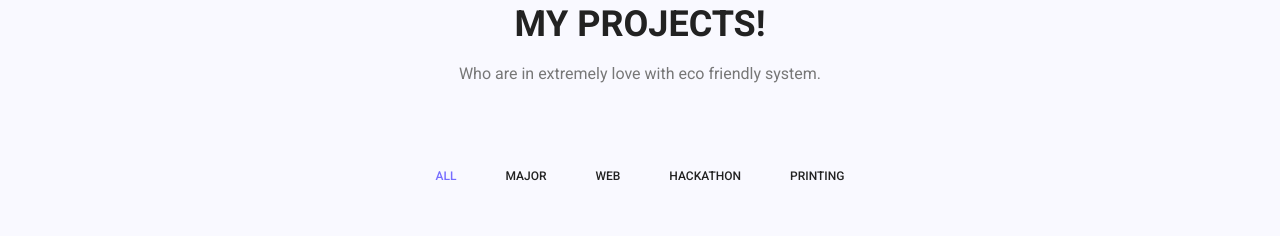
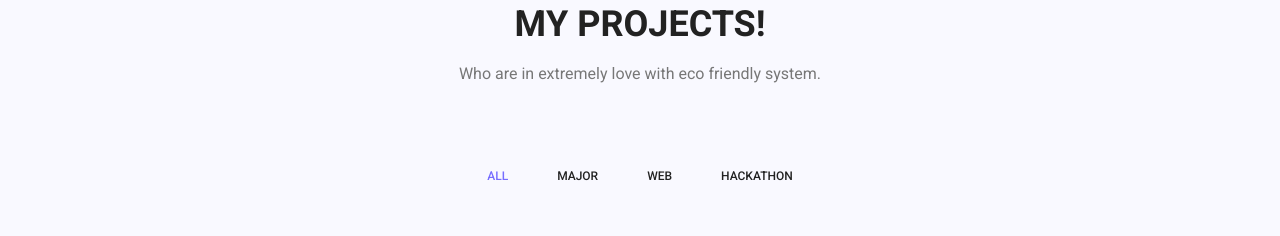
Before and after one commit to dknopf/danielknopf.github.io, a website: page index.html in a window 1280 px wide. Shown: the part 3108-3344 px from the top of the page. Drawn offline with Linux system fonts and the light colour scheme; grey boxes are pictures that could not be loaded.

```diff
--- a/index.html
+++ b/index.html
@@ -607,8 +607,7 @@
             <li class="active" data-filter="*"><a href="#">All</a></li>
             <li data-filter=".major"><a href="#">Major</a></li>
             <li data-filter=".web"><a href="#">Web</a></li>
-            <li data-filter=".creative"><a href="#">Hackathon</a></li>
-            <li data-filter=".design"><a href="#">Printing</a></li>
+            <li data-filter=".hackathon"><a href="#">Hackathon</a></li>
           </ul>
         </div>
       </div>
```
